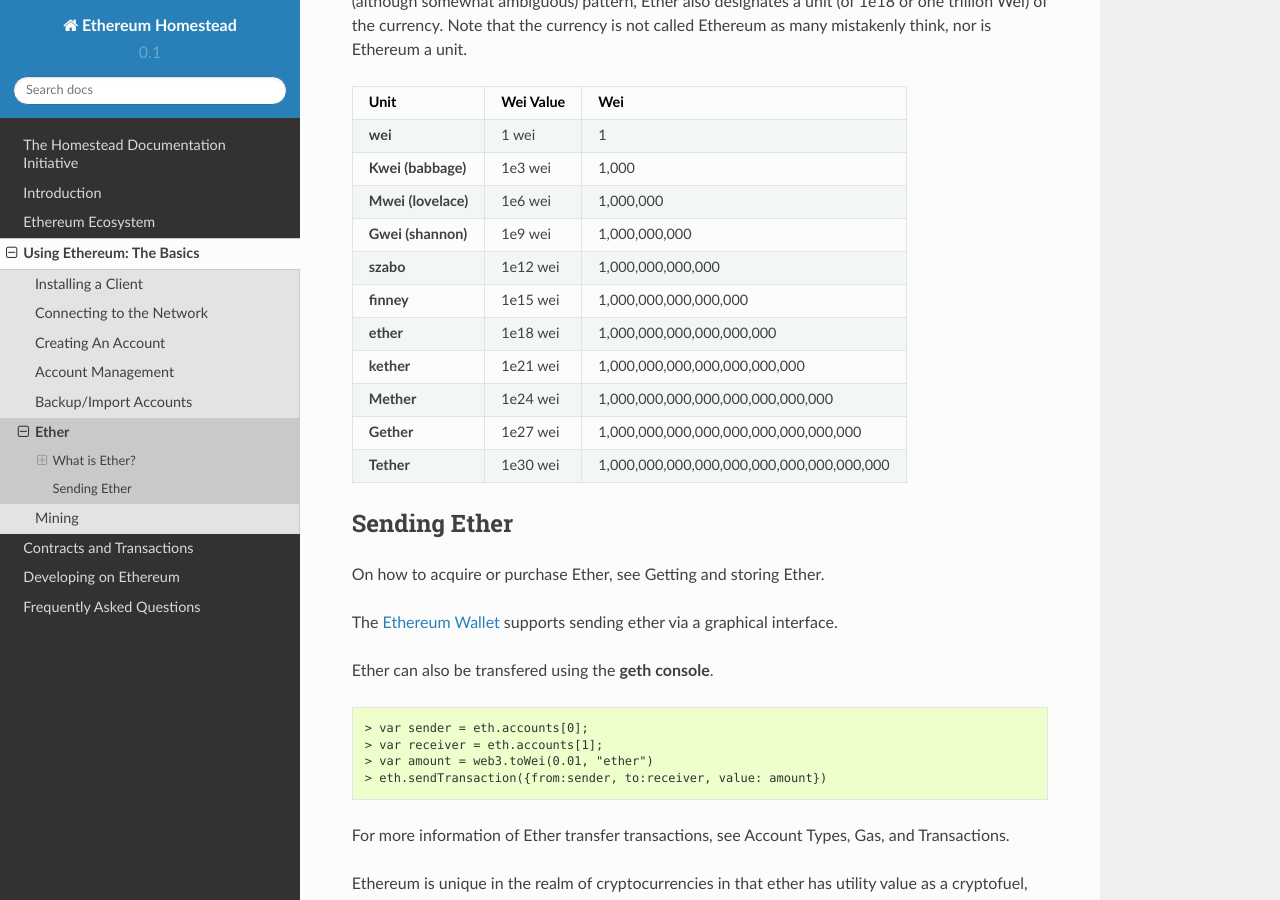
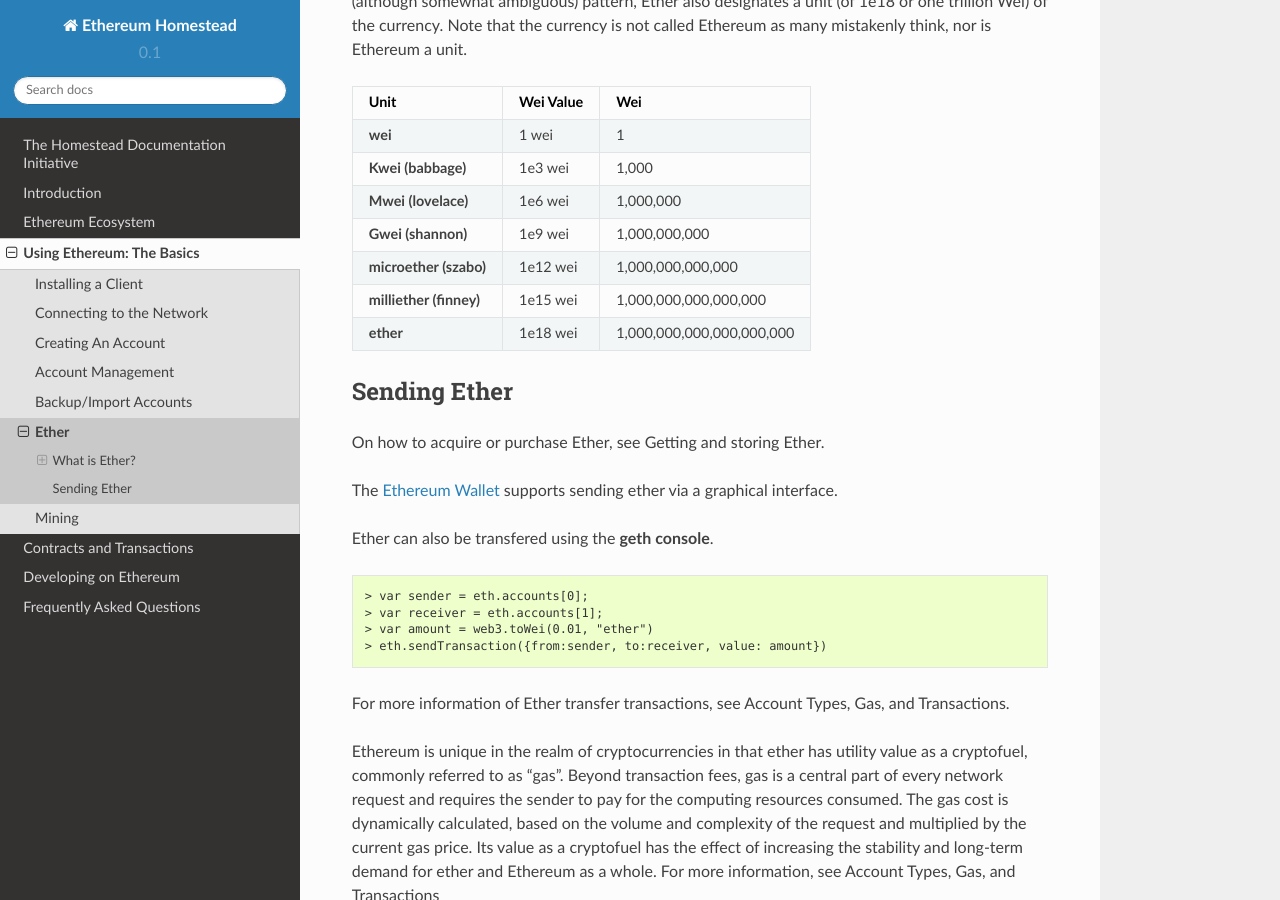
Before and after one commit to ethereum/homestead-guide, a Sphinx documentation site: the page built from source/using-ethereum-the-basics/ether.rst, in a window 1280 px wide and 900 px high, scrolled down 444 px. Built offline with Sphinx 7.4.7 and the Read the Docs theme 2.0.0, drawn with Linux system fonts in a browser that asks for light colours.

Commit message:
Simplified the naming table

```diff
--- a/source/using-ethereum-the-basics/ether.rst
+++ b/source/using-ethereum-the-basics/ether.rst
@@ -14,31 +14,26 @@ Denominations
 Ethereum has a metric system of denominations used as units of Ether. Each denomination has its own unique name (some bear the family name of seminal figures playing a role in evolution of computer science and cryptoeconomics). The smallest denomination aka *base unit* of Ether is called Wei. Below is a list of the named denominations and
 their value in Wei. Following a common (although somewhat ambiguous) pattern, Ether also designates a unit (of 1e18 or one trillion Wei) of the currency. Note that the currency is not called Ethereum as many mistakenly think, nor is Ethereum a unit.
 
-+---------------------+-----------+-------------------------------------------+
-| Unit                | Wei Value | Wei                                       |
-+=====================+===========+===========================================+
-| **wei**             | 1 wei     | 1                                         |
-+---------------------+-----------+-------------------------------------------+
-| **Kwei (babbage)**  | 1e3 wei   | 1,000                                     |
-+---------------------+-----------+-------------------------------------------+
-| **Mwei (lovelace)** | 1e6 wei   | 1,000,000                                 |
-+---------------------+-----------+-------------------------------------------+
-| **Gwei (shannon)**  | 1e9 wei   | 1,000,000,000                             |
-+---------------------+-----------+-------------------------------------------+
-| **szabo**           | 1e12 wei  | 1,000,000,000,000                         |
-+---------------------+-----------+-------------------------------------------+
-| **finney**          | 1e15 wei  | 1,000,000,000,000,000                     |
-+---------------------+-----------+-------------------------------------------+
-| **ether**           | 1e18 wei  | 1,000,000,000,000,000,000                 |
-+---------------------+-----------+-------------------------------------------+
-| **kether**          | 1e21 wei  | 1,000,000,000,000,000,000,000             |
-+---------------------+-----------+-------------------------------------------+
-| **Mether**          | 1e24 wei  | 1,000,000,000,000,000,000,000,000         |
-+---------------------+-----------+-------------------------------------------+
-| **Gether**          | 1e27 wei  | 1,000,000,000,000,000,000,000,000,000     |
-+---------------------+-----------+-------------------------------------------+
-| **Tether**          | 1e30 wei  | 1,000,000,000,000,000,000,000,000,000,000 |
-+---------------------+-----------+-------------------------------------------+
+
++-------------------------+-----------+-------------------------------------------+
+| Unit                    | Wei Value | Wei                                       |
++=========================+===========+===========================================+
+| **wei**                 | 1 wei     | 1                                         |
++-------------------------+-----------+-------------------------------------------+
+| **Kwei (babbage)**      | 1e3 wei   | 1,000                                     |
++-------------------------+-----------+-------------------------------------------+
+| **Mwei (lovelace)**     | 1e6 wei   | 1,000,000                                 |
++-------------------------+-----------+-------------------------------------------+
+| **Gwei (shannon)**      | 1e9 wei   | 1,000,000,000                             |
++-------------------------+-----------+-------------------------------------------+
+| **microether (szabo)**  | 1e12 wei  | 1,000,000,000,000                         |
++-------------------------+-----------+-------------------------------------------+
+| **milliether (finney)** | 1e15 wei  | 1,000,000,000,000,000                     |
++-------------------------+-----------+-------------------------------------------+
+| **ether**               | 1e18 wei  | 1,000,000,000,000,000,000                 |
++-------------------------+-----------+-------------------------------------------+
+
+
 
 Sending Ether
 ================================================================================
```
